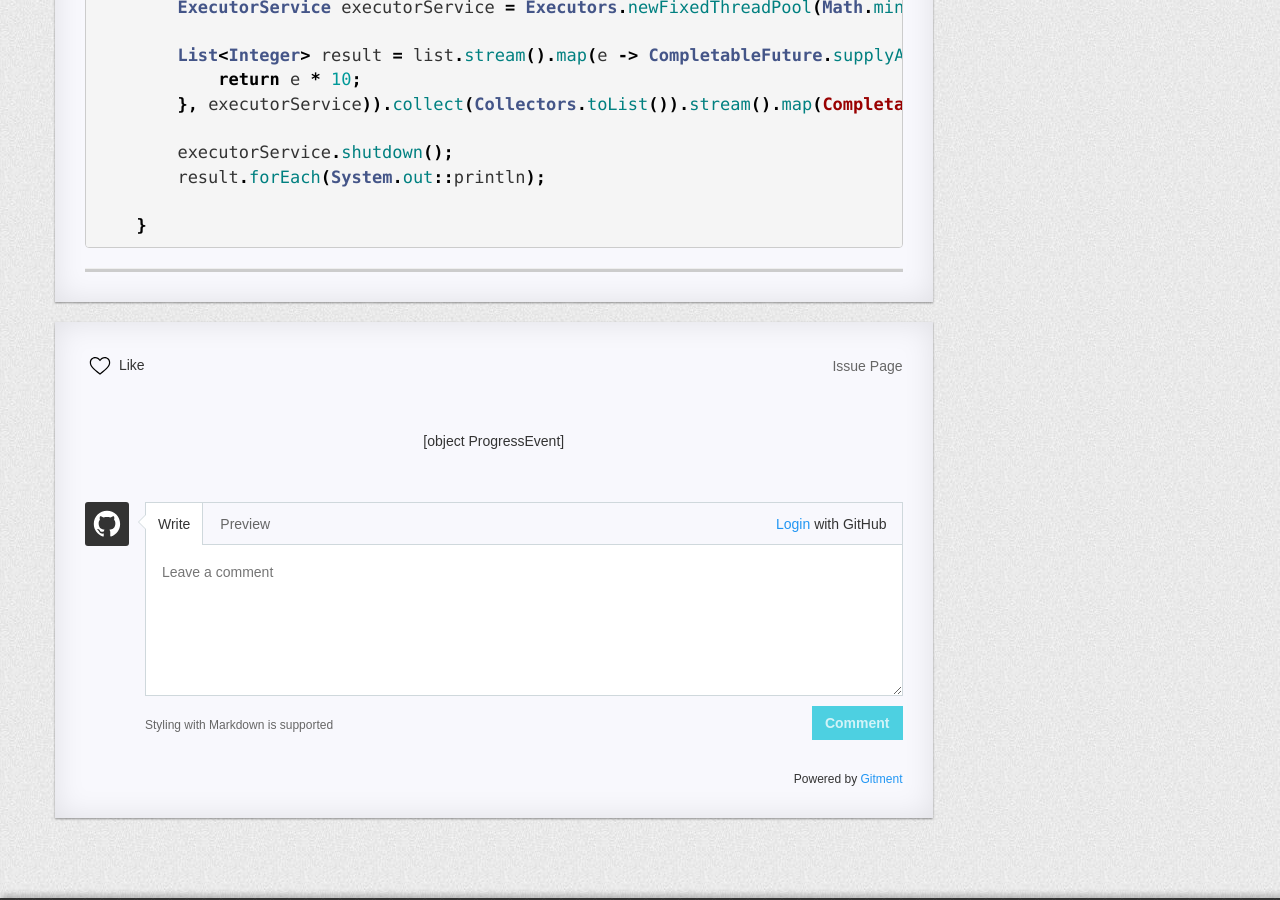
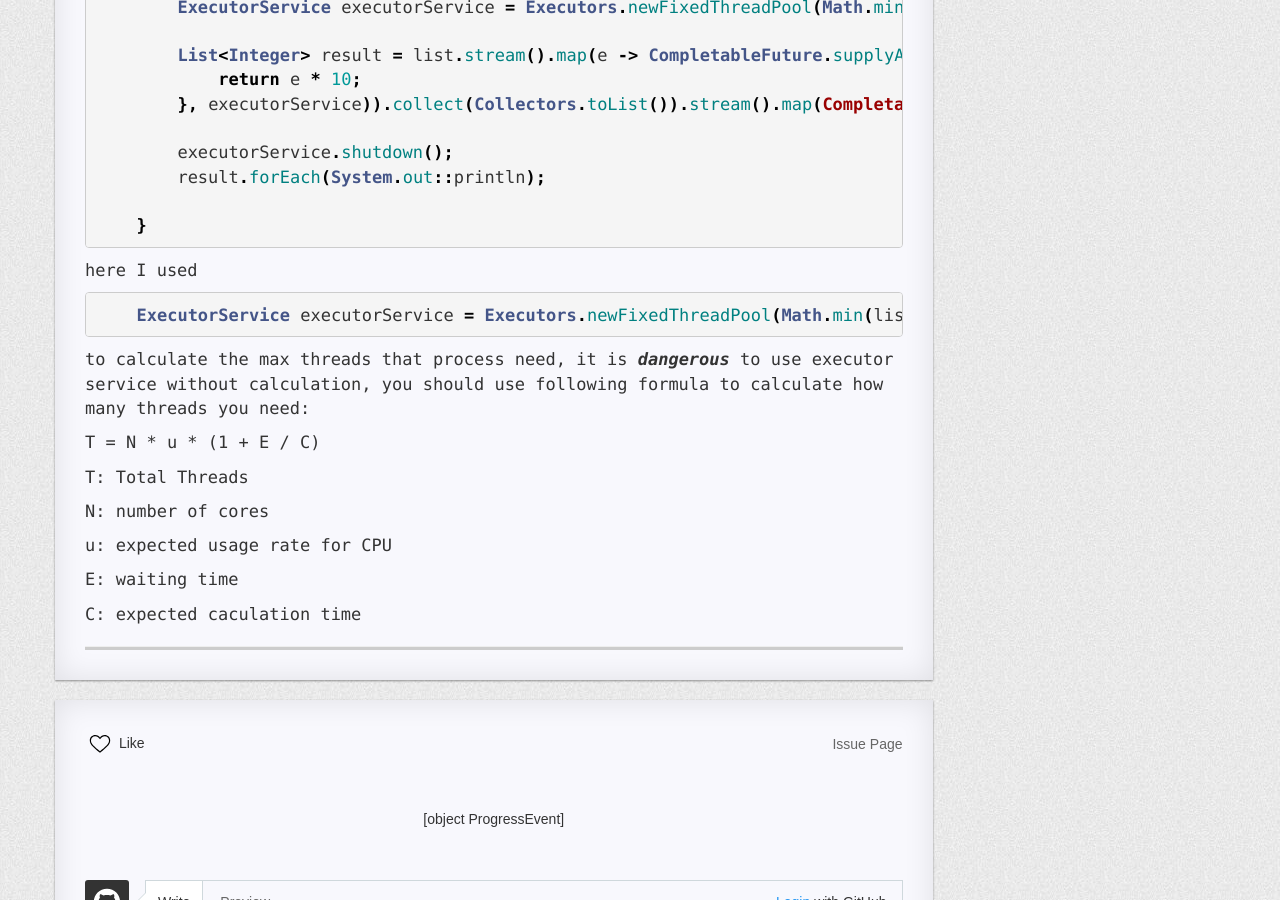
Before and after one commit to R0NGSH3N/r0ngsh3n.github.io, a Jekyll site: the page built from _posts/2018-04-20-java-Collection-multithread.md, in a window 1280 px wide and 900 px high, scrolled down 1649 px. Built offline with Jekyll 4.4.1, drawn with Linux system fonts in a browser that asks for light colours; nearby versions of some CDN libraries; comment, search, counter and statistics services are not loaded; a style sheet for code colours, icons or effects is not loaded.

Commit message:
update article

```diff
--- a/_posts/2018-04-20-java-Collection-multithread.md
+++ b/_posts/2018-04-20-java-Collection-multithread.md
@@ -75,3 +75,23 @@ Second way is much simpler, but not easy to understand, but general idea is firs
 
     }
 ~~~
+
+here I used
+
+~~~java
+    ExecutorService executorService = Executors.newFixedThreadPool(Math.min(list.size(), 1000));
+~~~
+
+to calculate the max threads that process need, it is ***dangerous*** to use executor service without calculation, you should use following formula to calculate how many threads you need:
+
+T = N * u * (1 + E / C)
+
+T: Total Threads
+
+N: number of cores
+
+u: expected usage rate for CPU
+
+E: waiting time
+
+C: expected caculation time
```
